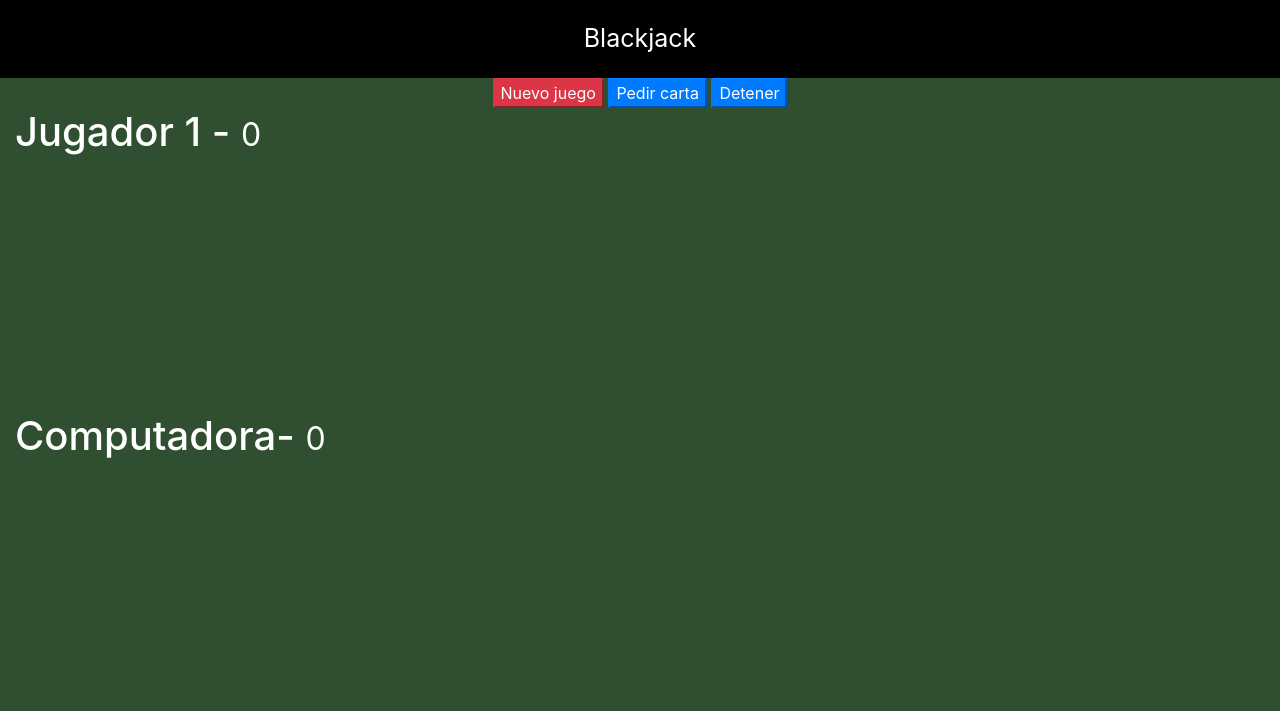
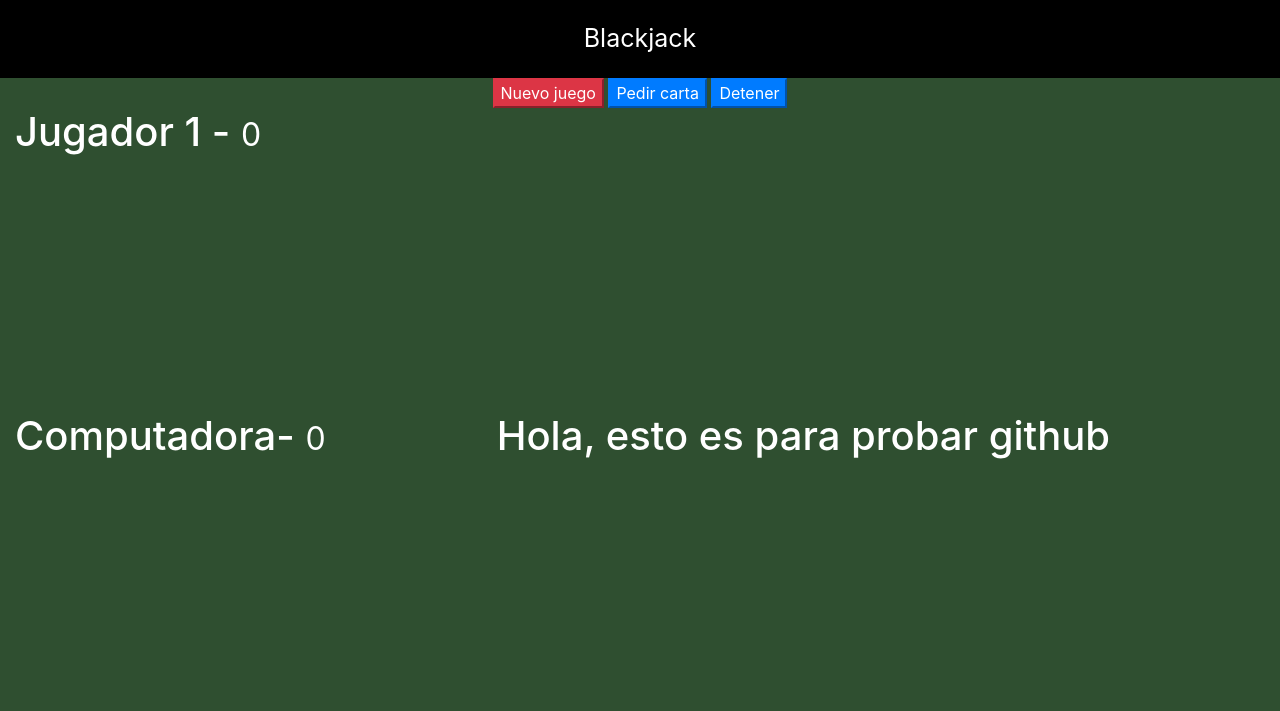
Before and after one commit to emmanuelCajas/devtalles-curso-js, a plain HTML site: page index.html in a window 1280 px wide. Drawn offline with nearby package versions, Linux system fonts and the light colour scheme.

Commit message:
aprendiendo github

```diff
--- a/index.html
+++ b/index.html
@@ -51,6 +51,11 @@
 
         </div>
 
+        <div>
+            <h1>Hola, esto es para probar github</h1>
+
+        </div>
+
     </div>
     <script src="assets/js/underscore-umd-min.js"></script>
     <script src="assets/js/juego.js"></script>
```
